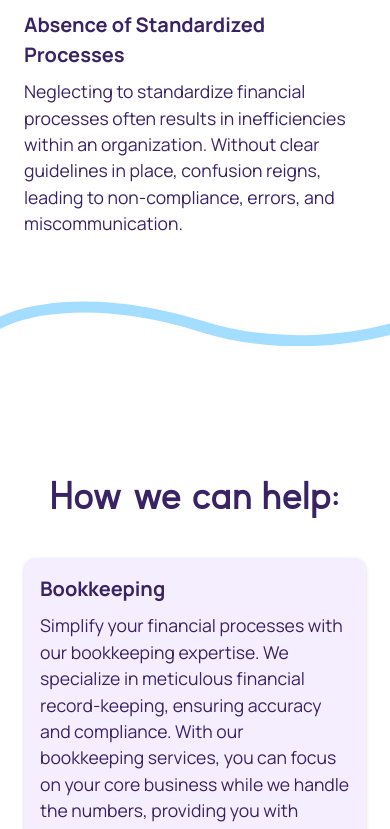
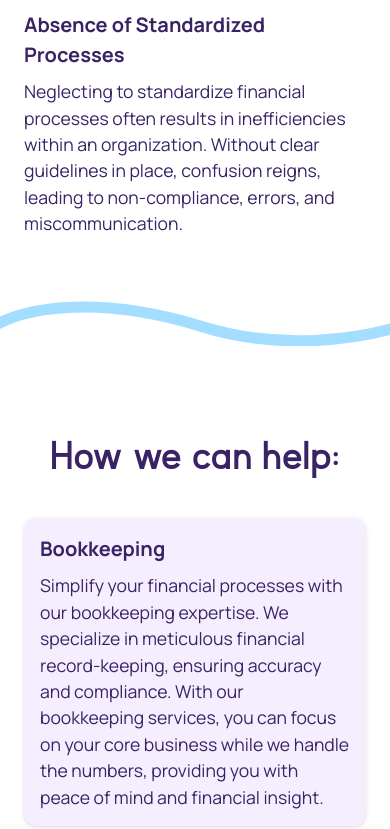
Before and after one commit to hicass/tag-ops-v3, a Next.js app: page /finance in a window 390 px wide. Shown: the part 1156-1985 px from the top of the page. Built offline with nearby package versions, Linux system fonts and the light colour scheme.

Commit message:
Update padding

```diff
--- a/src/components/ServicePage/SolutionsSection/SolutionsSection.tsx
+++ b/src/components/ServicePage/SolutionsSection/SolutionsSection.tsx
@@ -17,7 +17,7 @@ const SolutionsSection: FC<SolutionsSectionProps> = ({
   endingParagraph,
 }) => {
   return (
-    <section className="flex flex-col items-center py-20">
+    <section className="flex flex-col items-center py-10 sm:py-20">
       <div className="flex flex-col items-center px-6 gap-2 md:w-2/3 2xl:w-1/2">
         <h2 className="flex flex-row items-center">
           How we can help:
```
